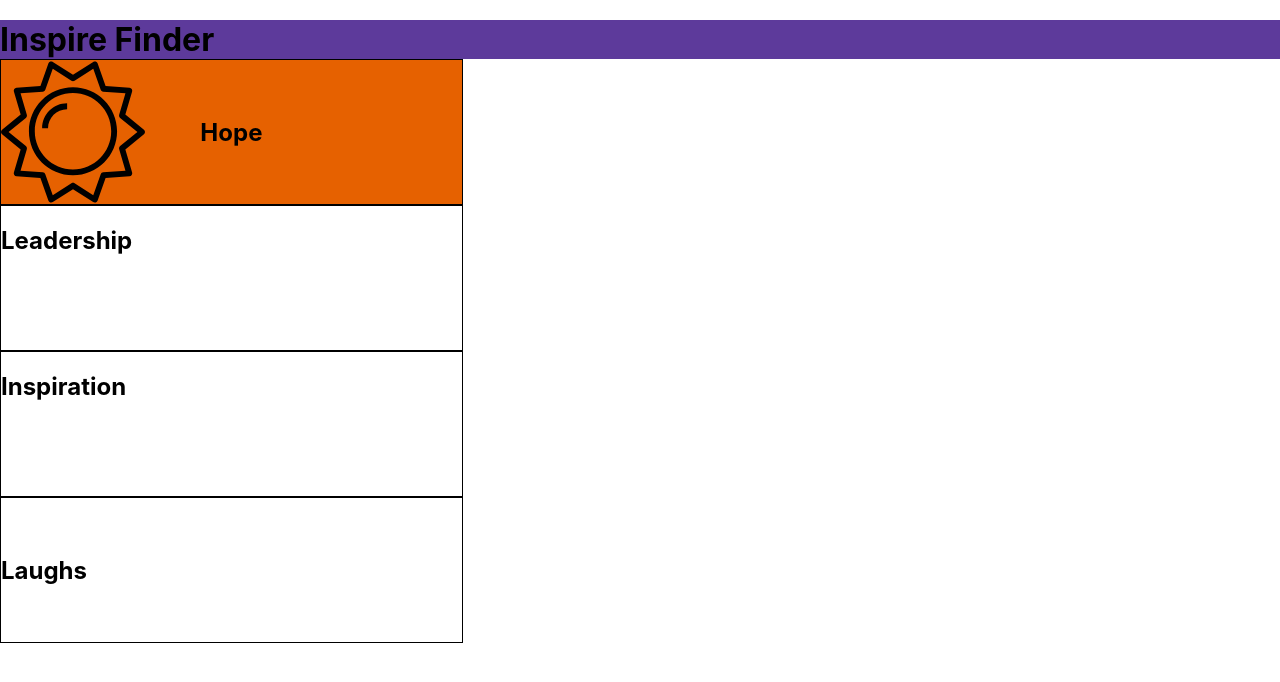
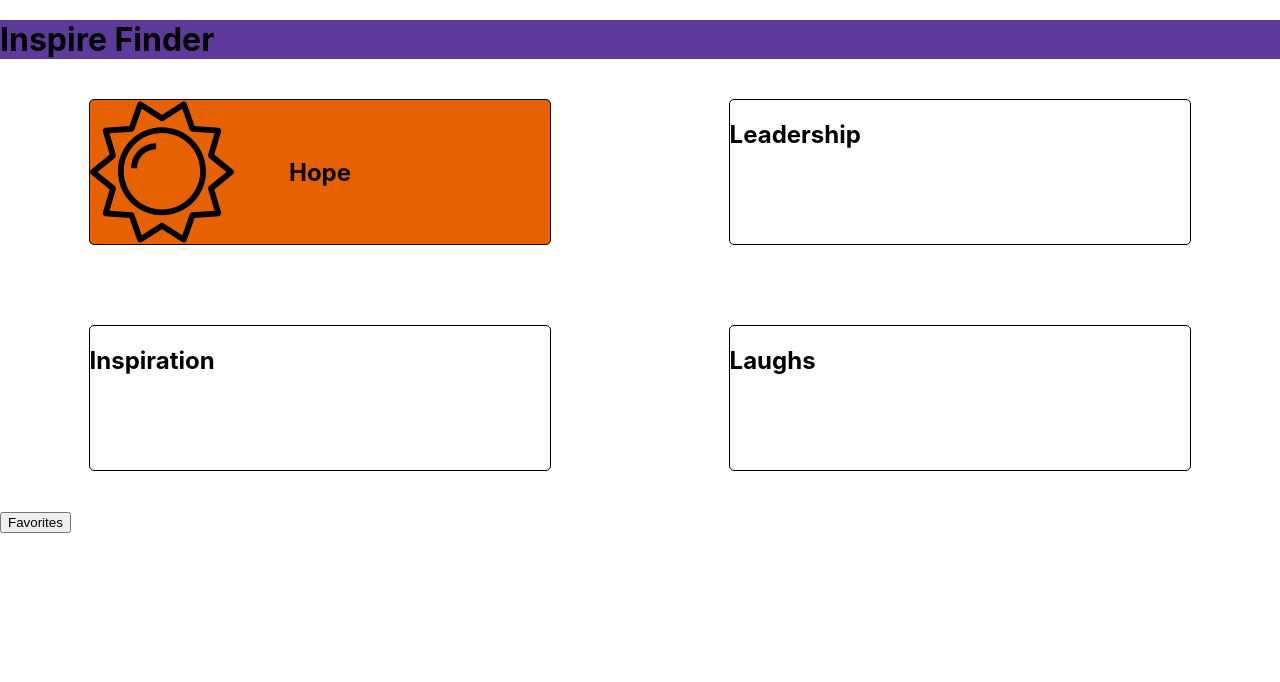
Before and after one commit to Max9545/inspire-finder, a React (Create React App) app: page / in a window 1280 px wide. Shown: the top 682 px of the page. Built offline with nearby package versions, Linux system fonts and the light colour scheme; no server answers.

Commit message:
Make basic homepage layout of catagory squares

```diff
--- a/src/Components/App/App.css
+++ b/src/Components/App/App.css
@@ -1,38 +1,3 @@
 .App {
-  text-align: center;
+  height: 100vh;
 }
-
-.App-logo {
-  height: 40vmin;
-  pointer-events: none;
-}
-
-@media (prefers-reduced-motion: no-preference) {
-  .App-logo {
-    animation: App-logo-spin infinite 20s linear;
-  }
-}
-
-.App-header {
-  background-color: #282c34;
-  min-height: 100vh;
-  display: flex;
-  flex-direction: column;
-  align-items: center;
-  justify-content: center;
-  font-size: calc(10px + 2vmin);
-  color: white;
-}
-
-.App-link {
-  color: #61dafb;
-}
-
-@keyframes App-logo-spin {
-  from {
-    transform: rotate(0deg);
-  }
-  to {
-    transform: rotate(360deg);
-  }
-}
--- a/src/Components/App/App.js
+++ b/src/Components/App/App.js
@@ -1,7 +1,7 @@
 import { useEffect, useState } from 'react'
 import './App.css';
 import CardDisplay from '../CardDisplay/CardDisplay.js'
-import Header from '../Header/Header.js'
+
 import HomePage from '../HomePage/HomePage.js'
 
 function App() {
@@ -34,7 +34,7 @@ function App() {
 
   return (
     <>
-     <Header/>
+
      <HomePage/>
     {/* {leadership && <CardDisplay quoteList={leadership} />} */}
     </>
--- a/src/Components/HomePage/HomePage.css
+++ b/src/Components/HomePage/HomePage.css
@@ -1,3 +1,5 @@
+
+
 .hope {
   background-image: url('../../Images/SunLogo.svg');
   background-repeat: no-repeat;
@@ -18,4 +20,19 @@
   width: 36vw;
   display: flex;
   border: 1px solid black;
+  border-radius: 5px;
+  margin: 5vh 0 5vh 0;
 }
+.select-catagory {
+  display: flex;
+  flex-wrap: wrap;
+  justify-content: space-around;
+  align-content: space-around;
+}
+/* .select-catagory {
+  display: grid;
+  grid-template-columns: 1fr 1fr;
+  gap: 10%;
+  align-items: center;
+  margin: 2%;
+} */
--- a/src/Components/HomePage/HomePage.js
+++ b/src/Components/HomePage/HomePage.js
@@ -1,9 +1,13 @@
 import './HomePage.css'
 import { ReactComponent as SunLogo } from "../../Images/SunLogo.svg";
+import Header from '../Header/Header.js'
+
 
 function HomePage() {
   return (
-      <>
+      <div className='home-page'>
+        <Header/>
+        <section className='select-catagory' data-cy='select-catagory'>
           <article className='catagory hope' data-cy='catagory-hope'>
             <h2 className='hope-title' data-cy='hope-title'>Hope</h2>
           </article>
@@ -14,9 +18,11 @@ function HomePage() {
             <h2 className='inspiration-title' data-cy='inspiration-title'>Inspiration</h2>
           </article>
           <article className='catagory laughs' data-cy='catagory-laughs'>
-          <h2 className='hope-title' data-cy='hope-title'>Laughs</h2>
+            <h2 className='laughs-title' data-cy='laughs-title'>Laughs</h2>
           </article>
-      </>
+        </section>
+        <button>Favorites</button>
+      </div>
   )
 }
 
```
Lines whose indentation alone changed are shown as unchanged.
